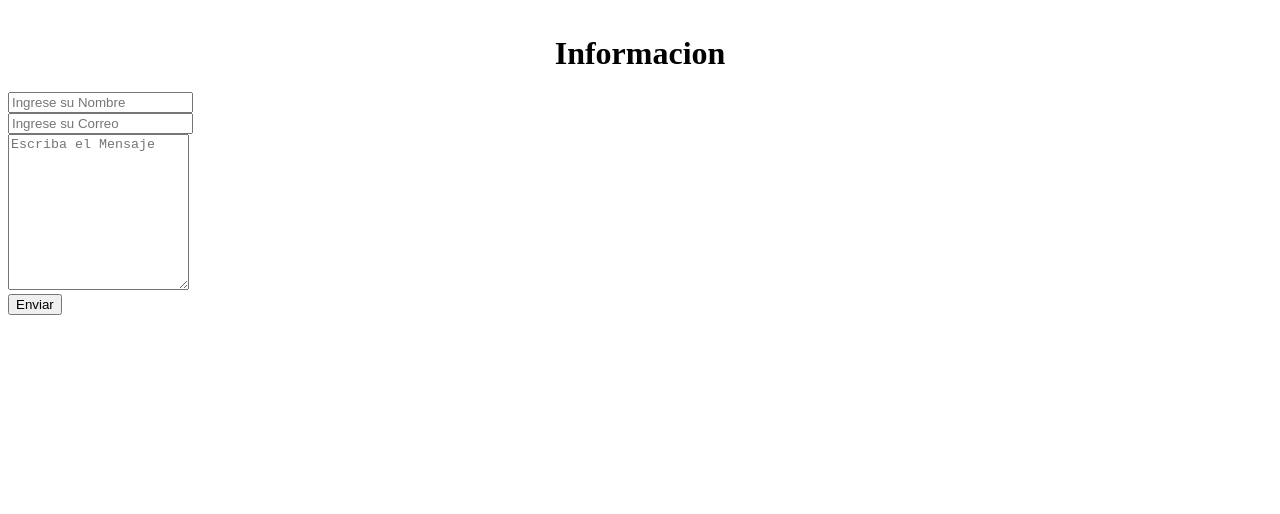
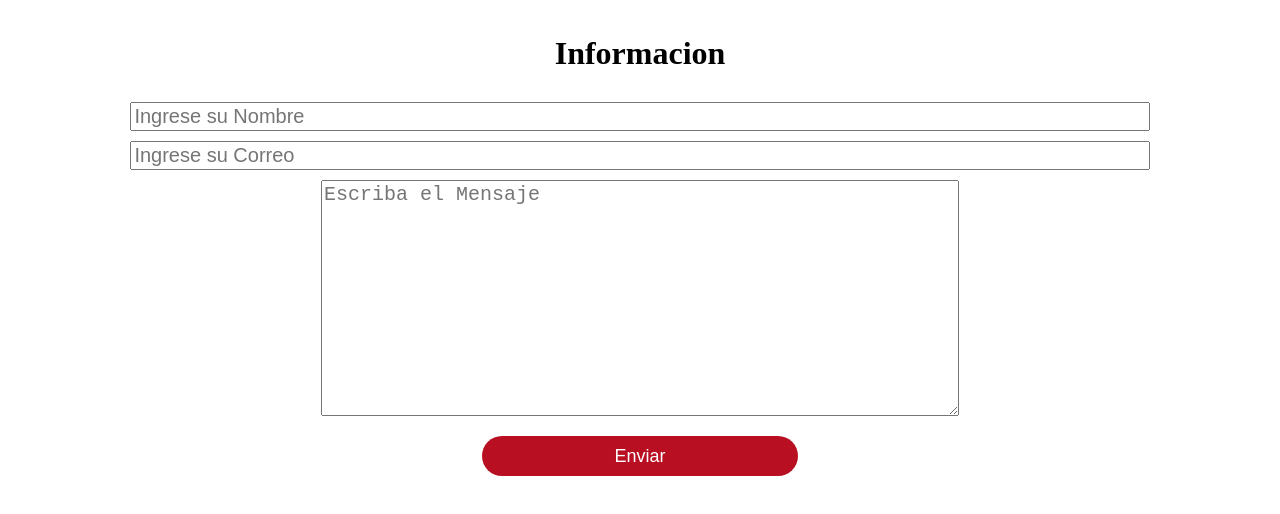
Before and after one commit to BatziElectronics/formulario, a plain HTML site: page index.html in a window 1280 px wide. Drawn offline with Linux system fonts and the light colour scheme.

Commit message:
Update estilo.css

```diff
--- a/estilo.css
+++ b/estilo.css
@@ -1,4 +1,42 @@
 h1 {
-  text-align: center;
-  margin: 35px 0 20px 0 !important;
+    text-align: center;
+    margin: 35px 0 20px 0 !important;
+  }
+.col {
+display: flex;
+justify-content: center;
 }
+.msn {
+display: flex;
+justify-content: center;
+}
+.btn {
+display: flex;
+justify-content: center;
+}
+.btn input[type="submit"]:hover {
+    cursor: pointer;
+    background: #ffc107;
+    color: #000;
+  }
+.datos {
+font-size: 20px;
+margin-top: 10px;
+}
+.btn input[type="submit"] {
+    border: none;
+    outline: none;
+    height: 40px;
+    background: #b80f22;
+    color: #fff;
+    font-size: 18px;
+    border-radius: 20px;
+    margin-top: 20px;
+    width: 25%;
+  }
+  .col input {
+    width: 80%;
+  }
+  .msn textarea {
+    width: 50%;
+  }
```
